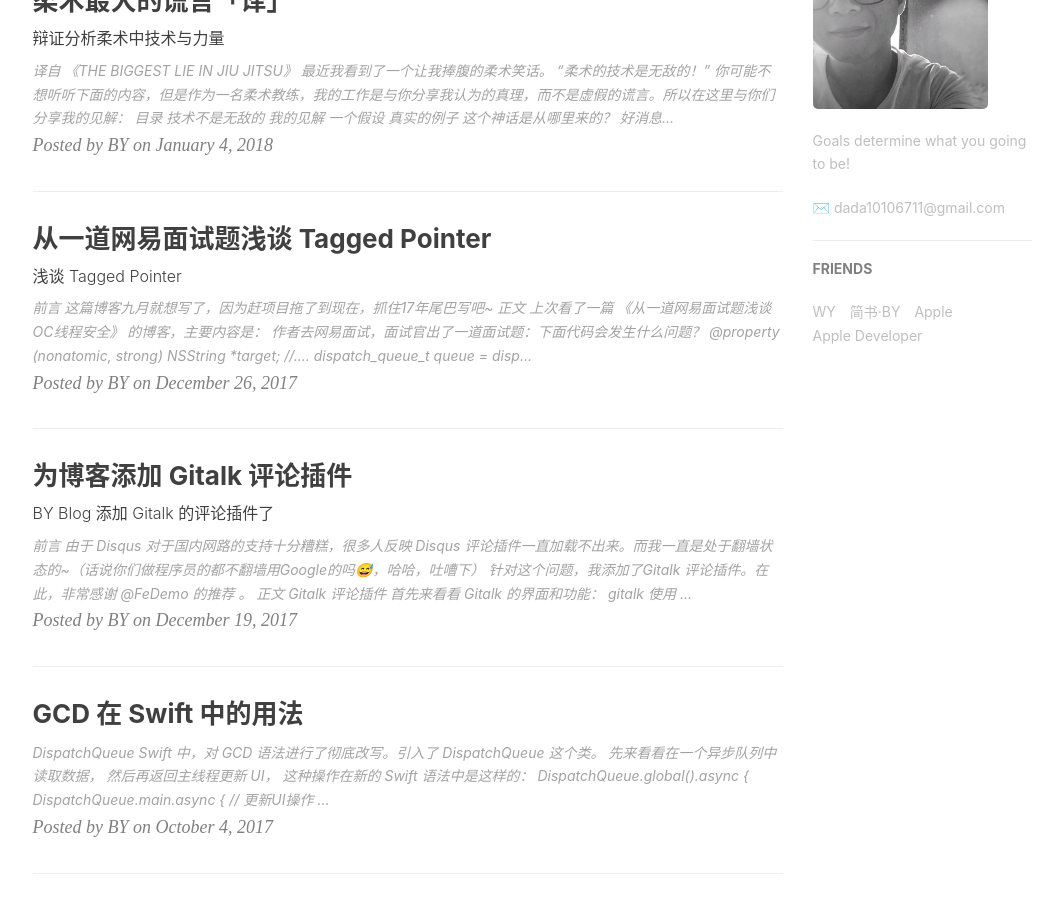
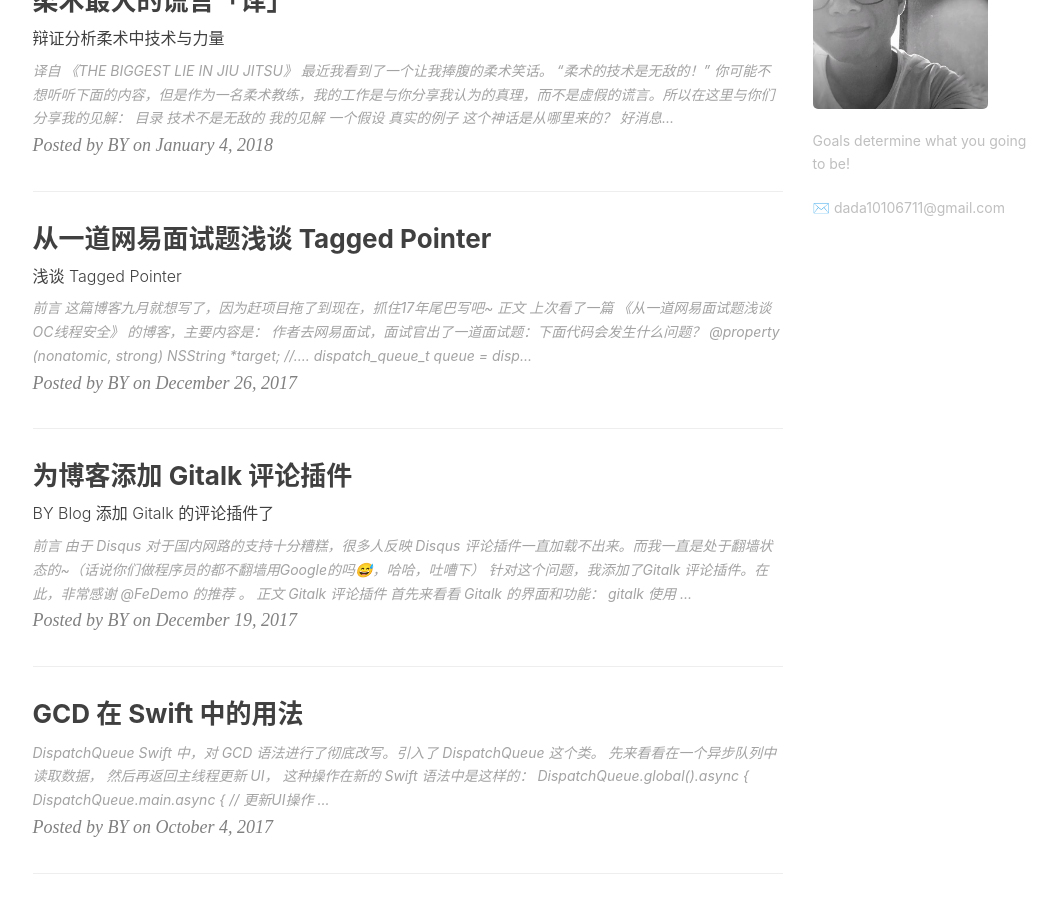
Before and after one commit to 311dada/311dada.github.io, a Jekyll site: the page built from index.html, in a window 1280 px wide and 900 px high, scrolled down 1023 px. Shown: the whole window, without its empty margins (135-1198 px from the left). Built offline with Jekyll 4.4.1, drawn with Linux system fonts in a browser that asks for light colours; nearby versions of some CDN libraries; the list of posts is cut into pages by our own code; comment, search, counter and statistics services are not loaded.

Commit message:
Update _config.yml

```diff
--- a/_config.yml
+++ b/_config.yml
@@ -51,28 +51,19 @@
 
 # 评论系统
 # Disqus（https://disqus.com/）
-# disqus_username: qiubaiying
+# disqus_username: 311dada
 
 # Gitalk
 gitalk:
   enable: true    #是否开启Gitalk评论
-  clientID: f2c84e7629bb1446c1a4                            #生成的clientID
-  clientSecret: ca6d6139d1e1b8c43f8b2e19492ddcac8b322d0d    #生成的clientSecret
-  repo: qiubaiying.github.io    #仓库名称
-  owner: qiubaiying    #github用户名
-  admin: qiubaiying
+  clientID: a1953eab6f85b3e800d8                            #生成的clientID
+  clientSecret: 545f639e5bcd556a0a24dc5ef40e9111800a7da5    #生成的clientSecret
+  repo: 311dada.github.io    #仓库名称
+  owner: 311dada    #github用户名
+  admin: 311dada
   distractionFreeMode: true #是否启用类似FB的阴影遮罩
 
 
-# 统计
-
-# Analytics settings
-# Baidu Analytics
-ba_track_id: b50bf2b12b5338a1845e33832976fd68
-
-# Google Analytics
-ga_track_id: 'UA-90855596-1'            # Format: UA-xxxxxx-xx
-ga_domain: qiubaiying.top               # 默认的是 auto, 这里我是自定义了的域名，你如果没有自己的域名，需要改成auto
 
 
 
@@ -87,22 +78,3 @@
 # Progressive Web Apps
 chrome-tab-theme-color: "#000000"
 service-worker: true
-
-
-
-# Friends
-friends: [
-    {
-        title: "WY",
-        href: "http://zhengwuyang.com"
-    },{
-        title: "简书·BY",
-        href: "http://www.jianshu.com/u/e71990ada2fd"
-    },{
-        title: "Apple",
-        href: "https://apple.com"
-    },{
-        title: "Apple Developer",
-        href: "https://developer.apple.com/"
-    }
-]
```
